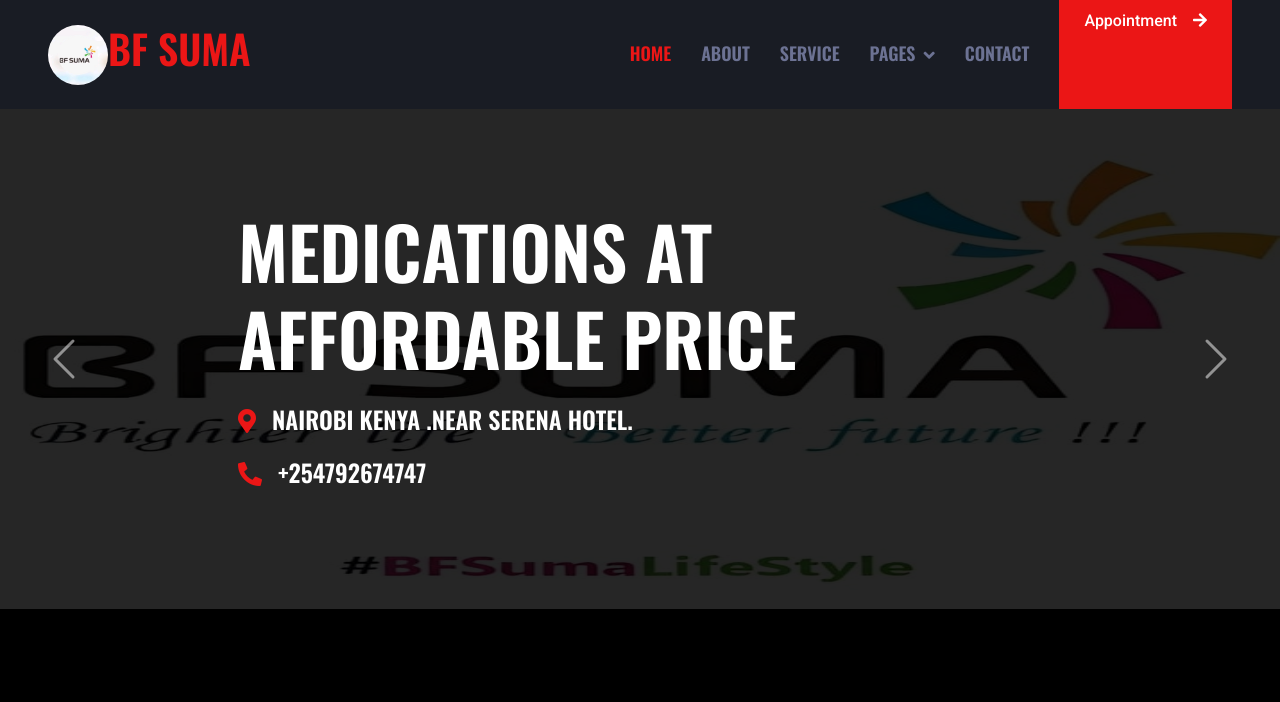
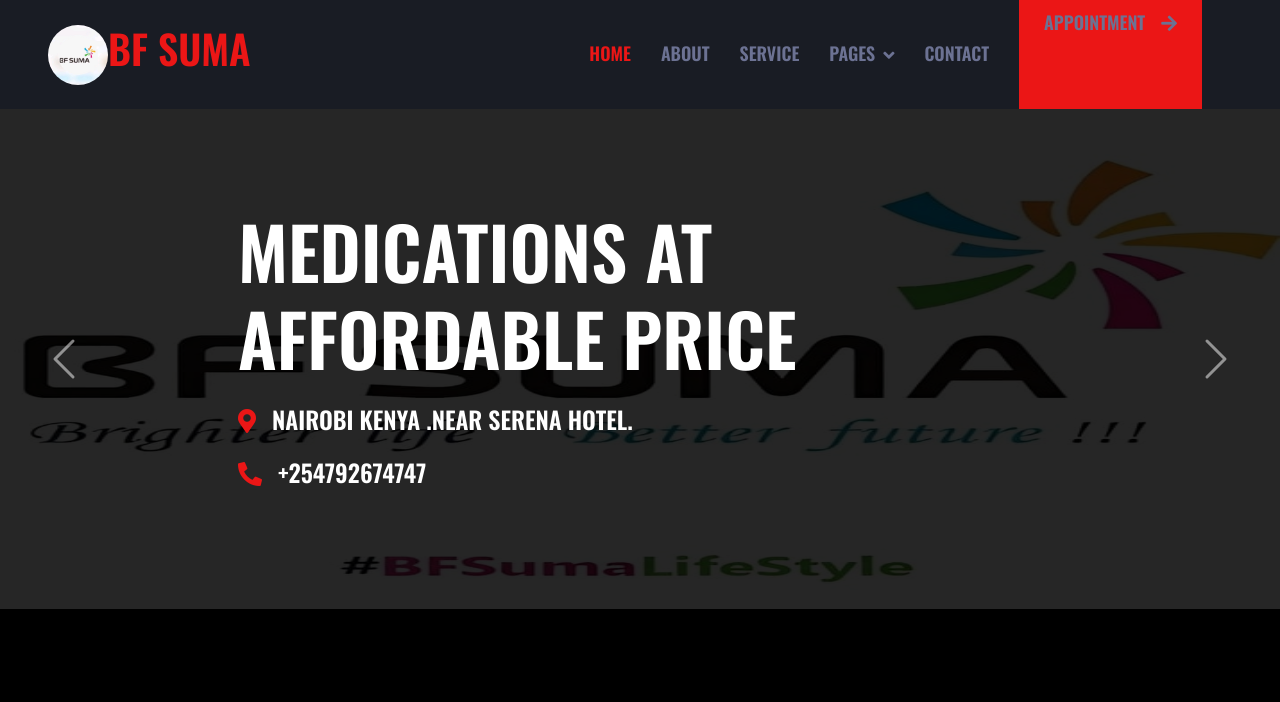
Before and after one commit to WATERS-CMD/bfsuma, a plain HTML site: page index.html in a window 1280 px wide. Shown: the top 702 px of the page. Drawn offline with nearby package versions, Linux system fonts and the light colour scheme.

Commit message:
appointment

```diff
--- a/index.html
+++ b/index.html
@@ -65,7 +65,7 @@
                     </div>
                 </div>
                 <a href="contact.html" class="nav-item nav-link">Contact</a>
-                <a href="https://wa.me/+254792674747" class="btn btn-primary rounded-0 py-2 px-lg-4 d-none d-lg-block">Appointment<i class="fa fa-arrow-right ms-3"></i></a>
+                <a href="https://wa.me/+254792674747" class="btn btn-primary rounded-0 py-2 px-lg-4 d-none d-lg-block nav-item nav-link">Appointment<i class="fa fa-arrow-right ms-3"></i></a>
             </div>
 
         </div>
```
